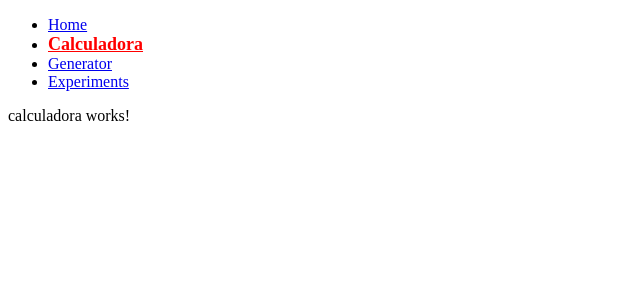
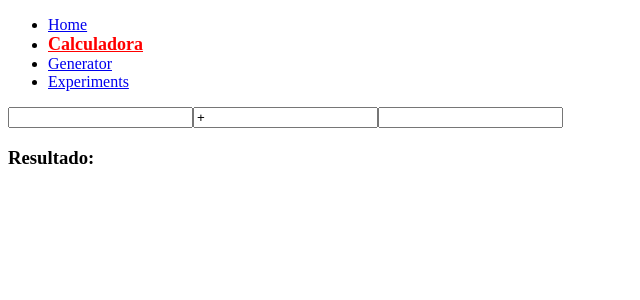
Before and after one commit to Henrique0Mendes/Aulas-Angular, an Angular app in the folder aulas/: page /calculadora in a window 1280 px wide. Shown: the top 300 px of the page, without its empty margins (0-640 px from the left). Built offline with nearby package versions, Linux system fonts and the light colour scheme.

Commit message:
calculadora v1.4

```diff
--- a/aulas/src/app/calculadora/calculadora.component.html
+++ b/aulas/src/app/calculadora/calculadora.component.html
@@ -1 +1,5 @@
-<p>calculadora works!</p>
+<input type="number" [(ngModel)]="n1" (input)="soma()" >
+<input type="text" [(ngModel)]="sinal" [value]="sinal" (input)="soma()" >
+<input type="number" [(ngModel)]="n2" (input)="soma()" >
+
+<h3>Resultado:{{resultado}}</h3>
--- a/aulas/src/app/calculadora/calculadora.component.ts
+++ b/aulas/src/app/calculadora/calculadora.component.ts
@@ -11,5 +11,29 @@ export class CalculadoraComponent implements OnInit {
 
   ngOnInit(): void {
   }
+  n1:number;
+  n2:number;
+  sinal:string="+";
+  resultado:number;
 
+  soma(){
+    switch (this.sinal) {
+      case '+':
+        this.resultado=Number(this.n1)+Number(this.n2);
+      break;
+      case '-':
+        this.resultado=Number(this.n1)-Number(this.n2);
+      break;
+      case '*':
+        this.resultado=Number(this.n1)*Number(this.n2);
+      break;
+      case '/':
+        this.resultado=Number(this.n1)/Number(this.n2);
+      break;
+      default:
+        this.resultado=Number(this.n1)+Number(this.n2);
+      break;
+    }
+
+  }
 }
--- a/aulas/src/app/experiments/experiments.component.html
+++ b/aulas/src/app/experiments/experiments.component.html
@@ -2,3 +2,5 @@
 <input type="text" (input)="changeName($event)" value={{name}} [style.background]="name">
 
 <p>Olá {{name}}</p>
+
+<input (focus)="isfocus($event)">
--- a/aulas/src/app/experiments/experiments.component.ts
+++ b/aulas/src/app/experiments/experiments.component.ts
@@ -16,4 +16,8 @@ export class ExperimentsComponent implements OnInit {
   changeName(event){
     this.name=event.target.value;
   }
+
+  isfocus(event){
+    console.log("gfsr8ug");
+  }
 }
```
